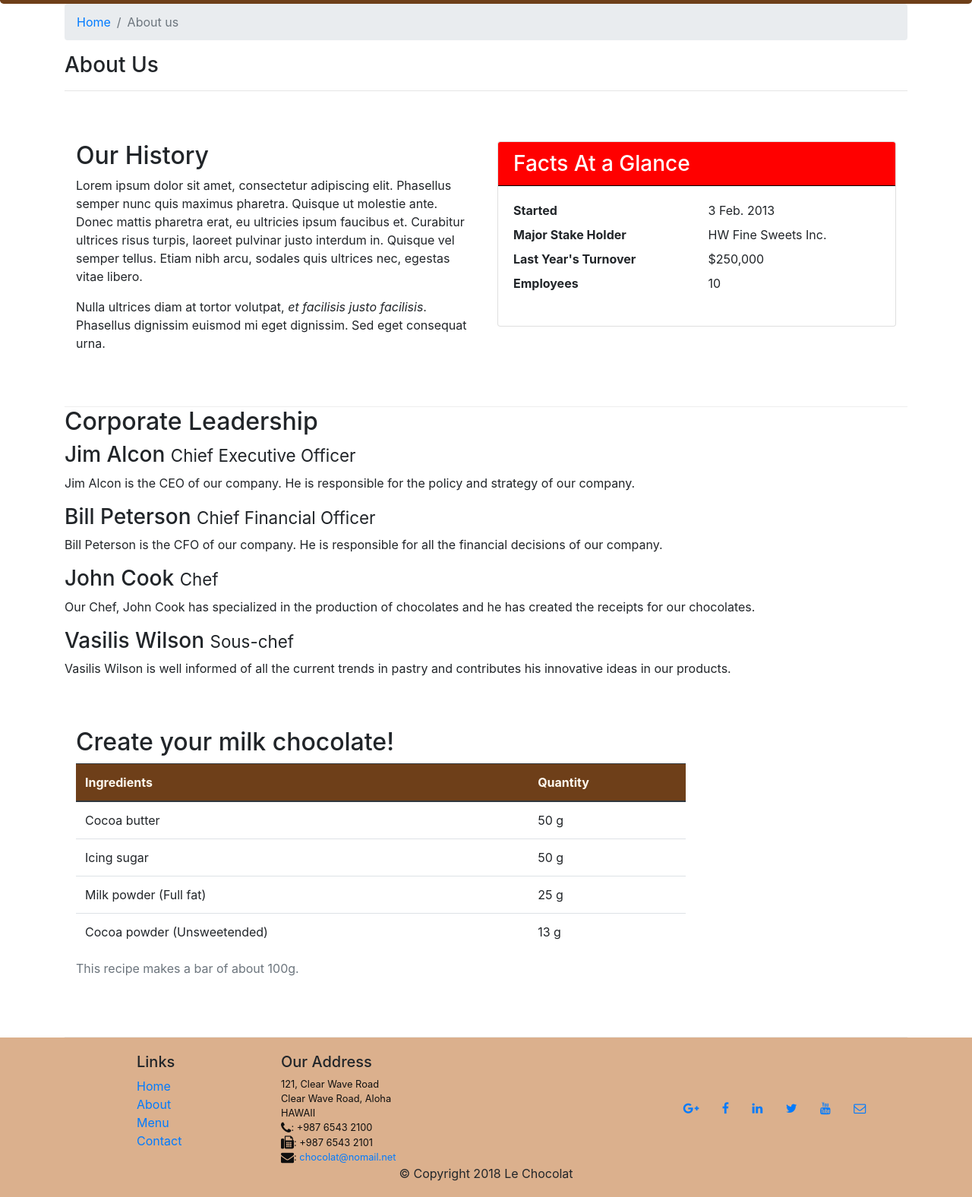
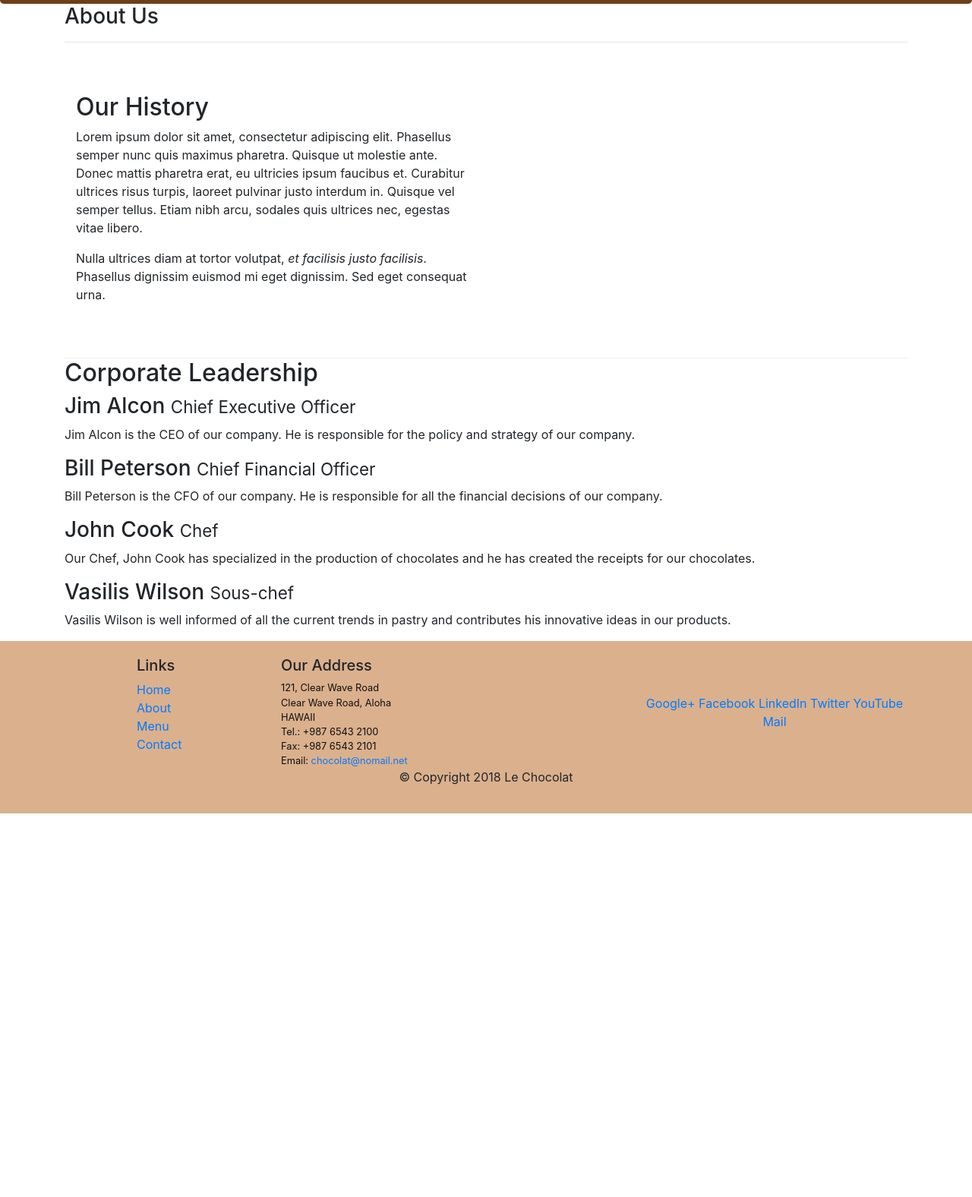
Before and after one commit to NtentoSteve/LeChocolat, a website: page aboutus.html in a window 1280 px wide. Shown: the part 305-1881 px from the top of the page at 76% size. After the commit the page ends 1376 px from the top, so only its background shows below. Drawn offline with nearby package versions, Linux system fonts and the light colour scheme.

Commit message:
Bootstrap Assignment 1 Task 3

```diff
--- a/aboutus.html
+++ b/aboutus.html
@@ -13,34 +13,9 @@
 </head>
 
 <body>
-    <nav class="navbar navbar-expand-md navbar-light bg-light fixed-top">
-        <div class="container">
-            <a class="navbar-brand" href="#">Le Chocolat</a>
-            <button class="navbar-toggler" type="button" data-toggle="collapse" data-target="#Navbar">
-                <span class="navbar-toggler-icon"></span>
-            </button>
-            <div class="collapse navbar-collapse" id="Navbar">
-                <ul class="navbar-nav">
-                    <li class="nav-item">
-                        <a class="nav-link" href="./index.html"> <span class="fa fa-home fa-lg"></span>Home</a>
-                    </li>
-                    <li class="nav-item active">
-                        <a class="nav-link" href="./aboutus.html"><span class="fa fa-info fa-lg"></span> About</a>
-                    </li>
-                    <li class="nav-item">
-                        <a class="nav-link" href="#"><span class="fa fa-list fa-lg"></span> Menu</a>
-                    </li>
-                    <li class="nav-item">
-                        <a class="nav-link" href="#"><span class="fa fa-address-card fa-lg"></span>Contact</a>
-                    </li>
-                </ul>
-            </div>
-        </div>
-    </nav>
 
     <header class="jumbotron">
         <div class="container">
-
             <div class="row row-header">
                 <div class="col-12 col-sm-8">
                     <h1>Le Chocolat</h1>
@@ -54,12 +29,6 @@
     </header>
 
     <div class="container">
-        <nav aria-label="breadcrumb">
-            <ol class="breadcrumb">
-                <li class="breadcrumb-item"><a href="./index.html">Home</a></li>
-                <li class="breadcrumb-item active" aria-current="page">About us</li>
-            </ol>
-        </nav>
         <div class="row">
             <div class="col-12">
                 <h3>About Us</h3>
@@ -70,29 +39,14 @@
         <div class="row row-content">
             <div class="col-12 col-sm-6">
                 <h2>Our History</h2>
-                <p>Lorem ipsum dolor sit amet, consectetur adipiscing elit. Phasellus semper nunc quis maximus
-                    pharetra. Quisque ut molestie ante. Donec mattis pharetra erat, eu ultricies ipsum faucibus et.
-                    Curabitur ultrices risus turpis, laoreet pulvinar justo interdum in. Quisque vel semper tellus.
-                    Etiam nibh arcu, sodales quis ultrices nec, egestas vitae libero. </p>
+                <p>Lorem ipsum dolor sit amet, consectetur adipiscing elit. Phasellus semper nunc quis maximus pharetra.
+                    Quisque ut molestie ante. Donec mattis pharetra erat, eu ultricies ipsum faucibus et. Curabitur
+                    ultrices risus turpis, laoreet pulvinar justo interdum in. Quisque vel semper tellus. Etiam nibh
+                    arcu, sodales quis ultrices nec, egestas vitae libero. </p>
                 <p>Nulla ultrices diam at tortor volutpat, <em>et facilisis justo facilisis</em>. Phasellus dignissim
                     euismod mi eget dignissim. Sed eget consequat urna. </p>
             </div>
             <div class="col col-sm">
-                <div class="card">
-                    <h3 class="card-header bg-secondary text-white">Facts At a Glance</h3>
-                    <div class="card-body">
-                        <dl class="row">
-                            <dt class="col-6">Started</dt>
-                            <dd class="col-6">3 Feb. 2013</dd>
-                            <dt class="col-6">Major Stake Holder</dt>
-                            <dd class="col-6">HW Fine Sweets Inc.</dd>
-                            <dt class="col-6">Last Year's Turnover</dt>
-                            <dd class="col-6">$250,000</dd>
-                            <dt class="col-6">Employees</dt>
-                            <dd class="col-6">10</dd>
-                        </dl>
-                    </div>
-                </div>
             </div>
         </div>
 
@@ -118,43 +72,7 @@
                     ideas in our products. </p>
             </div>
         </div>
-        <div class="row row-content">
-            <div class="col-12 col-sm-9">
-                <h2> Create your milk chocolate!</h2>
-                <div class="table-responsive">
-                    <table class="table table-hover">
-                        <caption>This recipe makes a bar of about 100g.
-                        </caption>
-                        <thead class="thead-dark">
-                            <tr>
-                                <th>Ingredients</th>
-                                <th>Quantity</th>
-                            </tr>
-                        </thead>
-                        <tbody>
-                            <tr>
-                                <td>Cocoa butter</td>
-                                <td>50 g</td>
-                            </tr>
-                            <tr>
-                                <td>Icing sugar</td>
-                                <td>50 g</td>
-                            </tr>
-                            <tr>
-                                <td>Milk powder (Full fat)</td>
-                                <td>25 g</td>
-                            </tr>
-                            <tr>
-                                <td>Cocoa powder (Unsweetended)</td>
-                                <td>13 g</td>
-                            </tr>
-                        </tbody>
-                    </table>
-                </div>
-            </div>
-            <div class="col-12 col-sm-3">
-            </div>
-        </div>
+
     </div>
 
     <footer class="footer">
@@ -175,26 +93,19 @@
                         121, Clear Wave Road<br>
                         Clear Wave Road, Aloha<br>
                         HAWAII<br>
-                        <i class="fa fa-phone fa-lg"></i>: +987 6543 2100 <br>
-                        <i class="fa fa-fax fa-lg"></i>: +987 6543 2101 <br>
-                        <i class="fa fa-envelope fa-lg"></i>:
-                        <a href="mailto: chocolat@nomail.net"> chocolat@nomail.net </a>
+                        Tel.: +987 6543 2100<br>
+                        Fax: +987 6543 2101<br>
+                        Email: <a href="mailto:chocolat@nomail.net">chocolat@nomail.net</a>
                     </address>
                 </div>
                 <div class="col-sm align-self-center">
                     <div style="text-align:center">
-                        <a class="btn btn-social-icon btn-google-plus" href="http://google.com/+">
-                            <i class="fa fa-google-plus"></i></a>
-                        <a class="btn btn-social-icon btn-facebook" href="http://www.facebook.com/profile.php?id=">
-                            <i class="fa fa-facebook"></i></a>
-                        <a class="btn btn-social-icon btn-linkedin" href="http://www.linkedin.com/in/">
-                            <i class="fa fa-linkedin"></i></a>
-                        <a class="btn btn-social-icon btn-twitter" href="http://twitter.com/">
-                            <i class="fa fa-twitter"></i></a>
-                        <a class="btn btn-social-icon btn-youtube" href="http://youtube.com/">
-                            <i class="fa fa-youtube"></i></a>
-                        <a class="btn btn-social-icon" href="mailto:">
-                            <i class="fa fa-envelope-o"></i></a>
+                        <a href="http://google.com/+">Google+</a>
+                        <a href="http://www.facebook.com/profile.php?id=">Facebook</a>
+                        <a href="http://www.linkedin.com/in/">LinkedIn</a>
+                        <a href="http://twitter.com/">Twitter</a>
+                        <a href="http://youtube.com/">YouTube</a>
+                        <a href="mailto:">Mail</a>
                     </div>
                 </div>
             </div>
@@ -206,11 +117,13 @@
         </div>
     </footer>
 
-    <!-- jQuery first, then Tether, then Bootstrap JS. -->
-    <script src="node_modules/jquery/dist/jquery.min.js"></script>
-    <script src="node_modules/tether/dist/js/tether.min.js"></script>
-    <script src="node_modules/popper.js/dist/umd/popper.min.js"></script>
-    <script src="node_modules/bootstrap/dist/js/bootstrap.min.js"></script>
+     <!-- jQuery first, then Tether, then Bootstrap JS. -->
+     <script src="node_modules/jquery/dist/jquery.min.js"></script>
+     <script src="node_modules/tether/dist/js/tether.min.js"></script>
+     <script src="node_modules/popper.js/dist/umd/popper.min.js"></script>
+     <script src="node_modules/bootstrap/dist/js/bootstrap.min.js"></script>
+
+
 </body>
 
 </html>
```
